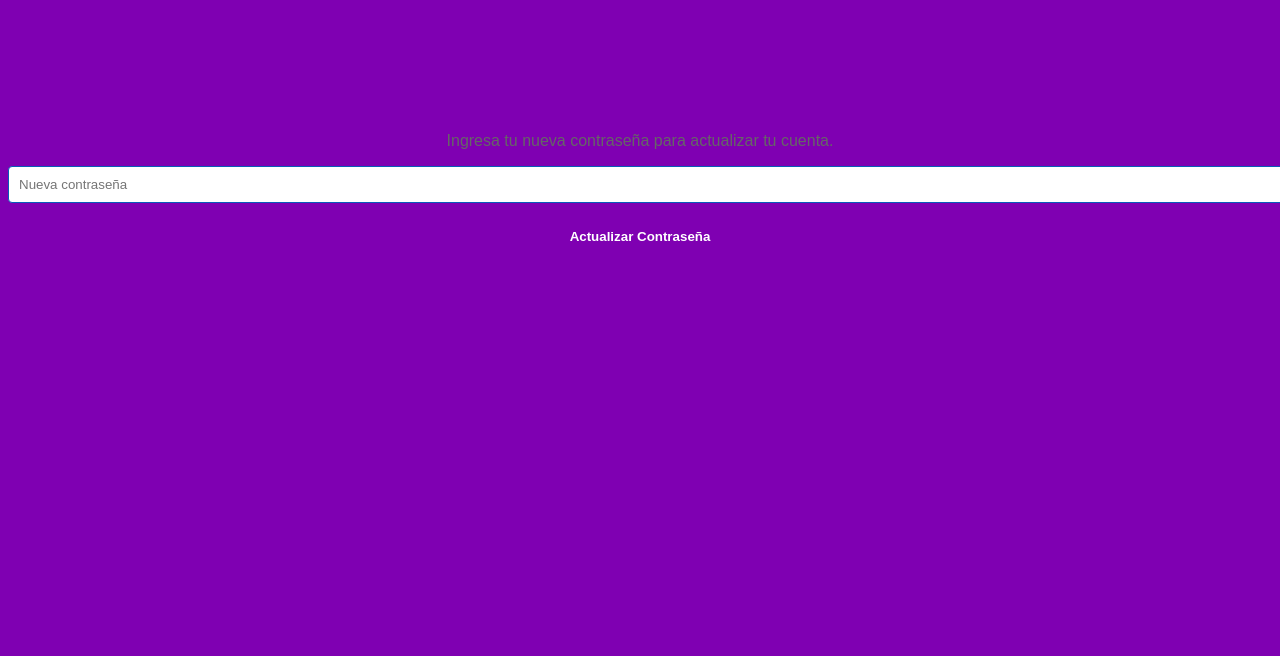
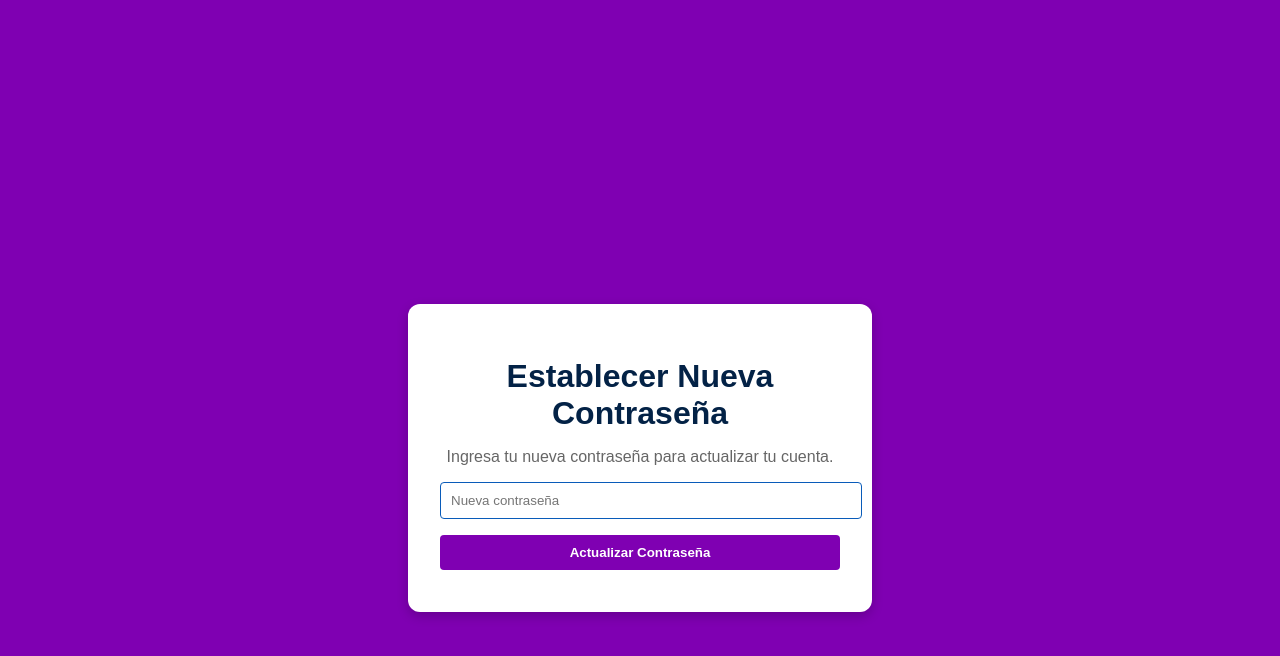
Before and after one commit to SNxRed/Active_Pulse, a React (Vite) app: page /update-password in a window 1280 px wide. Shown: the top 656 px of the page. Built offline with nearby package versions, Linux system fonts and the light colour scheme; no server answers.

Commit message:
Update index.css

```diff
--- a/src/index.css
+++ b/src/index.css
@@ -7,7 +7,7 @@ body {
 
 .header {
   font-family: 'BIG SHOULDER DISPLAY', sans-serif;
-  color:  #0000;
+  color: #032246;
   text-align: center;
   margin-bottom: 1rem;
 }
@@ -48,7 +48,7 @@ body {
   background-color: #095BB9;
 }
 
-
+/* Mensajes */
 .description {
   font-size: 1rem;
   color: #666666;
@@ -73,3 +73,21 @@ body {
   min-height: 100vh;
   padding: 1rem;
 }
+
+.reset-password-container {
+  display: flex;
+  justify-content: center;
+  align-items: center;
+  height: 100vh;
+
+}
+
+.reset-password-box {
+  background-color: #fff;
+  padding: 2rem;
+  border-radius: 12px;
+  box-shadow: 0 4px 12px rgba(0, 0, 0, 0.2);
+  width: 100%;
+  max-width: 400px;
+  text-align: center;
+}
```
